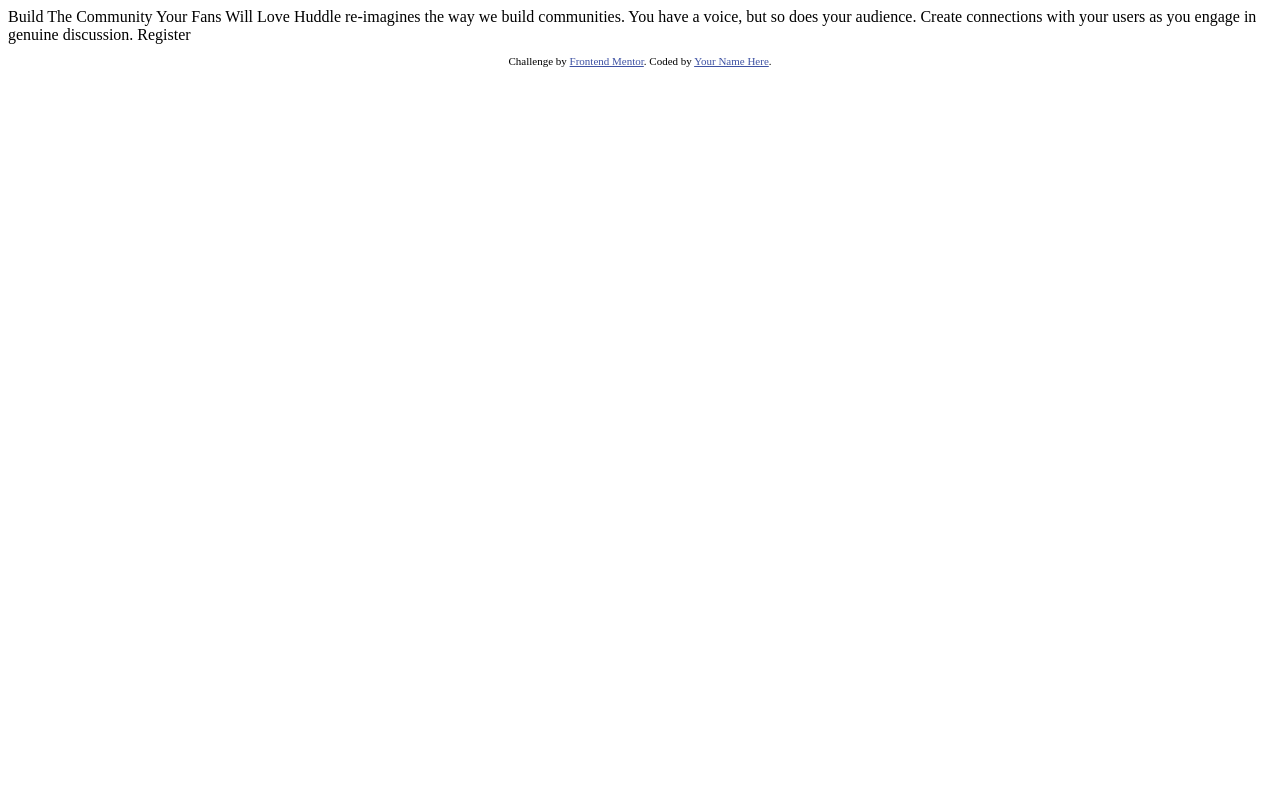
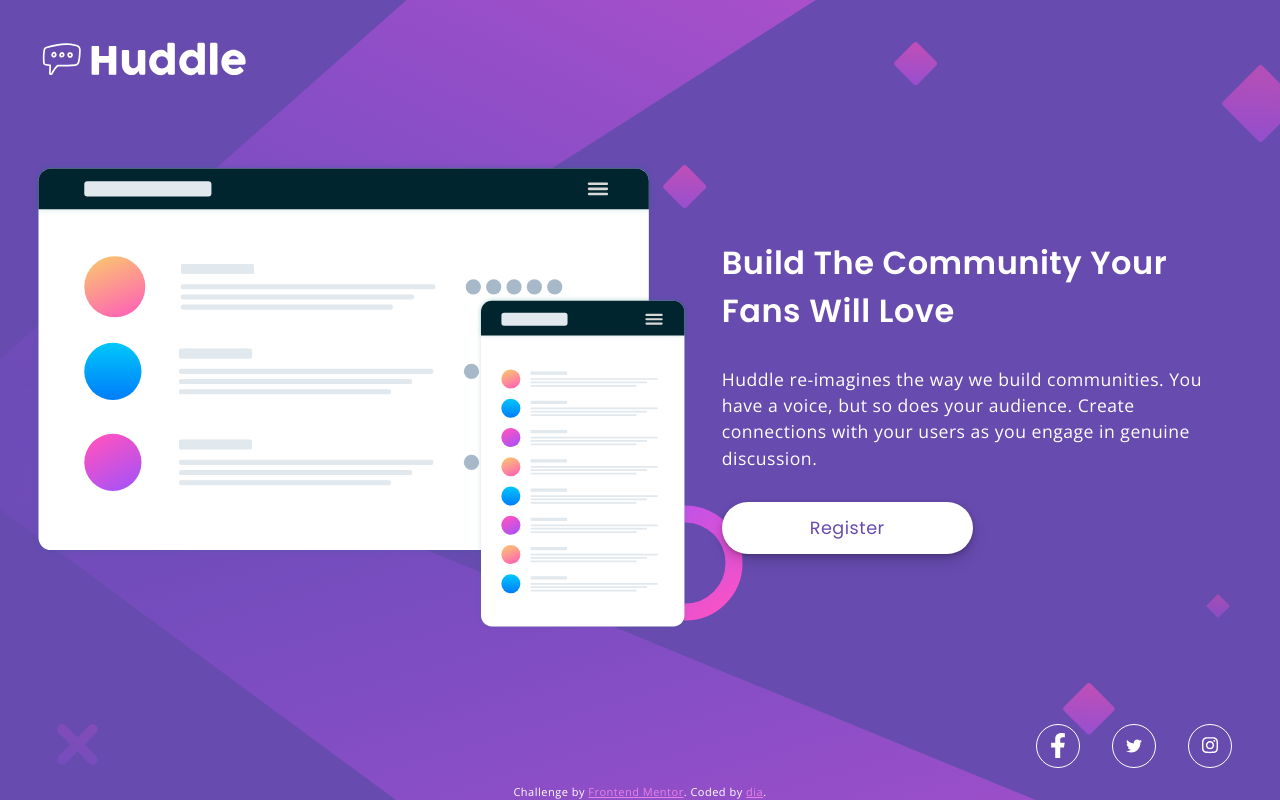
Before and after one commit to diaasaur/huddle-landing-page, a plain HTML site: page index.html in a window 1280 px wide. Drawn offline with nearby package versions, Linux system fonts and the light colour scheme.

Commit message:
first working version

```diff
--- a/index.html
+++ b/index.html
@@ -1,32 +1,92 @@
 <!DOCTYPE html>
 <html lang="en">
 	<head>
-  <meta charset="UTF-8">
-  <meta name="viewport" content="width=device-width, initial-scale=1.0"> <!-- displays site properly based on user's device -->
+		<meta charset="UTF-8" />
+		<meta name="viewport" content="width=device-width, initial-scale=1.0" />
+		<link
+			rel="icon"
+			type="image/png"
+			sizes="32x32"
+			href="../images/favicon-32x32.png"
+		/>
+		<!-- google fonts -->
+		<link rel="preconnect" href="https://fonts.googleapis.com" />
+		<link rel="preconnect" href="https://fonts.gstatic.com" crossorigin />
+		<link
+			href="https://fonts.googleapis.com/css2?family=Open+Sans&family=Poppins:wght@400;600&display=swap"
+			rel="stylesheet"
+		/>
+		<!-- css -->
+		<link rel="stylesheet" href="./style.css" />
 
-  <link rel="icon" type="image/png" sizes="32x32" href="./images/favicon-32x32.png">
-
-  <title>Frontend Mentor | Huddle landing page with single introductory section</title>
-
-  <!-- Feel free to remove these styles or customise in your own stylesheet 👍 -->
-  <style>
-    .attribution { font-size: 11px; text-align: center; }
-    .attribution a { color: hsl(228, 45%, 44%); }
-  </style>
+		<title>
+			Frontend Mentor | Huddle landing page with single introductory section
+		</title>
 	</head>
 	<body>
-
-  Build The Community Your Fans Will Love
-
-  Huddle re-imagines the way we build communities. You have a voice, but so does your audience.
-  Create connections with your users as you engage in genuine discussion.
-
-  Register
+		<header>
+			<img src="./images/logo.svg" alt="" class="logo" />
+			<h1 class="offscreen">Huddle</h1>
+		</header>
+		<main class="main">
+			<img
+				src="./images/illustration-mockups.svg"
+				alt="Mockups"
+				class="main-left"
+				width="709"
+				height="506"
+			/>
+			<div class="main-right">
+				<h2 class="main-title">Build The Community Your Fans Will Love</h2>
+				<p class="main-text">
+					Huddle re-imagines the way we build communities. You have a voice, but
+					so does your audience. Create connections with your users as you
+					engage in genuine discussion.
+				</p>
+				<button class="register">register</button>
+			</div>
+		</main>
 
 		<footer>
+			<section class="socials">
+				<h2 class="offscreen">Social Media Links</h2>
+				<a href="" class="social"
+					><svg xmlns="http://www.w3.org/2000/svg" viewBox="0 0 320 512">
+						<!-- Font Awesome Pro 6.2.0 by @fontawesome - https://fontawesome.com License - https://fontawesome.com/license (Commercial License) Copyright 2022 Fonticons, Inc. -->
+						<path
+							fill="currentColor"
+							d="M279.14 288l14.22-92.66h-88.91v-60.13c0-25.35 12.42-50.06 52.24-50.06h40.42V6.26S260.43 0 225.36 0c-73.22 0-121.08 44.38-121.08 124.72v70.62H22.89V288h81.39v224h100.17V288z"
+						/>
+					</svg>
+					<span class="offscreen">Facebook</span></a
+				>
+				<a href="" class="social"
+					><svg xmlns="http://www.w3.org/2000/svg" viewBox="0 0 512 512">
+						<!-- Font Awesome Pro 6.2.0 by @fontawesome - https://fontawesome.com License - https://fontawesome.com/license (Commercial License) Copyright 2022 Fonticons, Inc. -->
+						<path
+							fill="currentColor"
+							d="M459.37 151.716c.325 4.548.325 9.097.325 13.645 0 138.72-105.583 298.558-298.558 298.558-59.452 0-114.68-17.219-161.137-47.106 8.447.974 16.568 1.299 25.34 1.299 49.055 0 94.213-16.568 130.274-44.832-46.132-.975-84.792-31.188-98.112-72.772 6.498.974 12.995 1.624 19.818 1.624 9.421 0 18.843-1.3 27.614-3.573-48.081-9.747-84.143-51.98-84.143-102.985v-1.299c13.969 7.797 30.214 12.67 47.431 13.319-28.264-18.843-46.781-51.005-46.781-87.391 0-19.492 5.197-37.36 14.294-52.954 51.655 63.675 129.3 105.258 216.365 109.807-1.624-7.797-2.599-15.918-2.599-24.04 0-57.828 46.782-104.934 104.934-104.934 30.213 0 57.502 12.67 76.67 33.137 23.715-4.548 46.456-13.32 66.599-25.34-7.798 24.366-24.366 44.833-46.132 57.827 21.117-2.273 41.584-8.122 60.426-16.243-14.292 20.791-32.161 39.308-52.628 54.253z"
+						/>
+					</svg>
+					<span class="offscreen">Twitter</span></a
+				>
+				<a href="" class="social"
+					><svg xmlns="http://www.w3.org/2000/svg" viewBox="0 0 448 512">
+						<!-- Font Awesome Pro 6.2.0 by @fontawesome - https://fontawesome.com License - https://fontawesome.com/license (Commercial License) Copyright 2022 Fonticons, Inc. -->
+						<path
+							fill="currentColor"
+							d="M224.1 141c-63.6 0-114.9 51.3-114.9 114.9s51.3 114.9 114.9 114.9S339 319.5 339 255.9 287.7 141 224.1 141zm0 189.6c-41.1 0-74.7-33.5-74.7-74.7s33.5-74.7 74.7-74.7 74.7 33.5 74.7 74.7-33.6 74.7-74.7 74.7zm146.4-194.3c0 14.9-12 26.8-26.8 26.8-14.9 0-26.8-12-26.8-26.8s12-26.8 26.8-26.8 26.8 12 26.8 26.8zm76.1 27.2c-1.7-35.9-9.9-67.7-36.2-93.9-26.2-26.2-58-34.4-93.9-36.2-37-2.1-147.9-2.1-184.9 0-35.8 1.7-67.6 9.9-93.9 36.1s-34.4 58-36.2 93.9c-2.1 37-2.1 147.9 0 184.9 1.7 35.9 9.9 67.7 36.2 93.9s58 34.4 93.9 36.2c37 2.1 147.9 2.1 184.9 0 35.9-1.7 67.7-9.9 93.9-36.2 26.2-26.2 34.4-58 36.2-93.9 2.1-37 2.1-147.8 0-184.8zM398.8 388c-7.8 19.6-22.9 34.7-42.6 42.6-29.5 11.7-99.5 9-132.1 9s-102.7 2.6-132.1-9c-19.6-7.8-34.7-22.9-42.6-42.6-11.7-29.5-9-99.5-9-132.1s-2.6-102.7 9-132.1c7.8-19.6 22.9-34.7 42.6-42.6 29.5-11.7 99.5-9 132.1-9s102.7-2.6 132.1 9c19.6 7.8 34.7 22.9 42.6 42.6 11.7 29.5 9 99.5 9 132.1s2.7 102.7-9 132.1z"
+						/>
+					</svg>
+					<span class="offscreen">Instagram</span></a
+				>
+			</section>
 			<p class="attribution">
-      Challenge by <a href="https://www.frontendmentor.io?ref=challenge" target="_blank">Frontend Mentor</a>.
-      Coded by <a href="#">Your Name Here</a>.
+				Challenge by
+				<a href="https://www.frontendmentor.io?ref=challenge" target="_blank"
+					>Frontend Mentor</a
+				>. Coded by
+				<a href="https://www.github.com/diaasaur" target="_blank">dia</a>.
 			</p>
 		</footer>
 	</body>
--- /dev/null
+++ b/style.css
@@ -0,0 +1,153 @@
+/* reset */
+*,
+*::before,
+*::after {
+	box-sizing: border-box;
+	padding: 0;
+	margin: 0;
+}
+
+img {
+	display: block;
+	max-width: 100%;
+	height: auto;
+}
+button {
+	font: inherit;
+}
+
+/* variables */
+:root {
+	--violet: hsl(257, 40%, 49%);
+	--soft-magenta: hsl(300, 69%, 71%);
+	--light-magenta: hsl(300, 69%, 81%);
+	--ff: "Open Sans", sans-serif;
+	--ff-headings: "Poppins", sans-serif;
+	--fs: 1rem;
+}
+
+/* utilities */
+.offscreen {
+	position: absolute;
+	left: -10000px;
+}
+
+/* general styles */
+body {
+	min-height: 100vh;
+	font-family: var(--ff);
+	font-size: var(--fs);
+	letter-spacing: 0.5px;
+	line-height: 1.5;
+	/* background */
+	background-image: url("./images/bg-mobile.svg");
+	background-size: auto;
+	background-repeat: no-repeat;
+	background-color: var(--violet);
+	background-size: contain;
+	color: #fff;
+	/* grid */
+	display: grid;
+	grid-template-rows: auto 1fr auto;
+	padding: 2em 2em 0;
+	text-align: center;
+	row-gap: 2em;
+}
+
+/* logo */
+.logo {
+	height: calc(40px + 1.1vw);
+}
+
+/* main */
+main {
+	display: grid;
+	row-gap: 2em;
+}
+p.main-text {
+	margin: 1.725em 0;
+}
+
+h1,
+h2 {
+	font-family: var(--ff-headings);
+}
+/* socials */
+.socials {
+	display: flex;
+	justify-content: center;
+}
+.social svg {
+	width: 1rem;
+	color: white;
+}
+.social {
+	border: 1px solid white;
+	width: 2.75em;
+	height: 2.75em;
+	border-radius: 50%;
+	display: grid;
+	place-items: center;
+	margin: 1em;
+}
+.social:hover {
+	border-color: var(--light-magenta);
+}
+.social:hover svg {
+	color: var(--light-magenta);
+}
+
+/* button */
+.register {
+	border: none;
+	border-radius: 100px;
+	text-transform: capitalize;
+	cursor: pointer;
+	padding: 0.75em 5em;
+	font-family: var(--ff-headings);
+	letter-spacing: 0.5px;
+	color: var(--violet);
+	background-color: white;
+	box-shadow: 0px 1px 2px rgba(0, 0, 0, 0.1), 0px 2px 4px rgba(0, 0, 0, 0.1),
+		0px 4px 8px rgba(0, 0, 0, 0.1), 0px 8px 16px rgba(0, 0, 0, 0.1);
+}
+.register:hover {
+	background-color: var(--soft-magenta);
+	color: white;
+	transition: all 0.3s ease-in-out;
+}
+
+/* attribution */
+.attribution {
+	font-size: 11px;
+}
+.attribution a {
+	color: var(--soft-magenta);
+}
+
+@media screen and (min-width: 769px) {
+	body {
+		background-image: url("./images/bg-desktop.svg");
+		background-size: cover;
+		background-position: center;
+	}
+	main {
+		grid-template-columns: 1fr 0.8fr;
+		place-items: center;
+		text-align: start;
+		gap: 2em;
+	}
+
+	.main-right {
+		justify-self: start;
+		max-width: 500px;
+		font-size: 1.1rem;
+	}
+	.main-right h2 {
+		font-size: 2rem;
+	}
+
+	.socials {
+		justify-content: end;
+	}
+}
```
Also changed, not shown: design/active-states.jpg (deleted), design/desktop-design.jpg (deleted), design/desktop-preview.jpg (deleted), design/mobile-design.jpg (deleted), 3 other files. Lines whose indentation alone changed are shown as unchanged.
